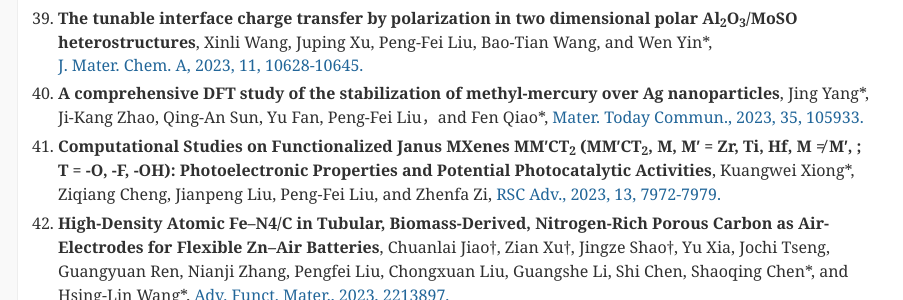
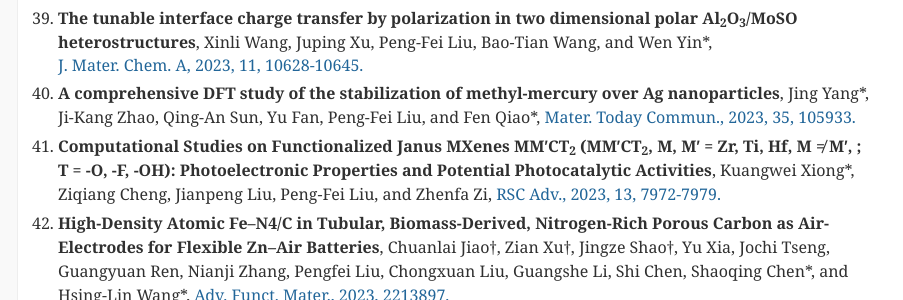
Before and after one commit to comatphys/comatphys.github.io, a Jekyll site: the page built from cv_md/publication.md, in a window 1280 px wide and 900 px high, scrolled down 2968 px. Shown: the part 178-478 px from the top of the window, without its empty margins (173-1076 px from the left). Built offline with Jekyll 4.4.1, drawn with Linux system fonts in a browser that asks for light colours; our own code applies the rules of GitHub Pages for plain Markdown files; comment, search, counter and statistics services are not loaded.

```diff
--- a/cv_md/publication.md
+++ b/cv_md/publication.md
@@ -157,7 +157,7 @@ Xinli Wang, Juping Xu, Peng-Fei Liu, Bao-Tian Wang, and Wen Yin\*,
 [J. Mater. Chem. A, 2023, 11, 10628-10645.](https://doi.org/10.1039/D3TA01479G)
 
 1. **A comprehensive DFT study of the stabilization of methyl-mercury over Ag nanoparticles**,
-Jing Yang\*, Ji-Kang Zhao, Qing-An Sun, Yu Fan, Peng-Fei Liu，and Fen Qiao\*,
+Jing Yang\*, Ji-Kang Zhao, Qing-An Sun, Yu Fan, Peng-Fei Liu, and Fen Qiao\*,
 [Mater. Today Commun., 2023, 35, 105933.](https://doi.org/10.1016/j.mtcomm.2023.105933)
 
 1. **Computational Studies on Functionalized Janus MXenes MMʹCT<sub>2</sub> (MMʹCT<sub>2</sub>, M, Mʹ = Zr, Ti, Hf, M ≠ Mʹ, ; T = -O, -F, -OH): Photoelectronic Properties and Potential Photocatalytic Activities**,
```
